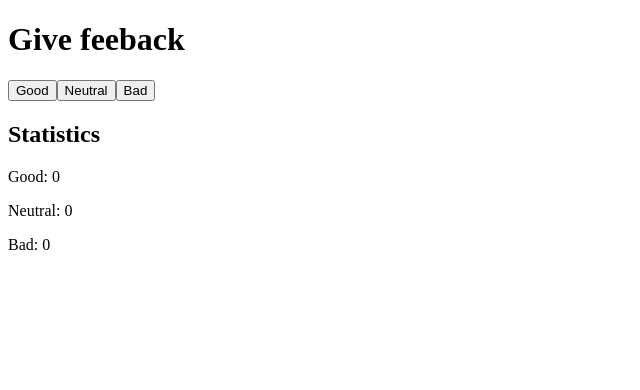
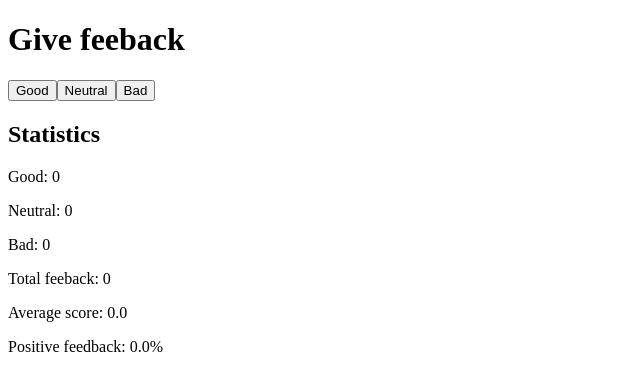
Before and after one commit to Mustafa-Lutaaya/FullStack-Open1, a React (Vite) app: page / in a window 1280 px wide. Shown: the top 390 px of the page, without its empty margins (0-640 px from the left). Built offline with nearby package versions, Linux system fonts and the light colour scheme.

Commit message:
Exercise 1.7 Step 2

```diff
--- a/src/App.jsx
+++ b/src/App.jsx
@@ -8,6 +8,10 @@ const App = () => {
 const handleGoodClick = () => setGood(good + 1);
 const handleNeutralClick = () => setNeutral(neutral + 1);
 const handleBadClick = () => setBad(bad + 1);
+
+const totalFeedback = good + neutral + bad;
+const averageScore = totalFeedback > 0 ? (good - bad) / totalFeedback : 0;
+const positivePercentage = totalFeedback > 0 ? (good / totalFeedback) * 100 : 0;
 
 return (
   <div>
@@ -20,6 +24,9 @@ return (
     <p>Good: {good}</p>
     <p>Neutral: {neutral}</p>
     <p>Bad: {bad}</p>
+    <p>Total feeback: {totalFeedback}</p>
+    <p>Average score: {averageScore.toFixed(1)}</p>
+    <p>Positive feedback: {positivePercentage.toFixed(1)}%</p>
   </div>
   );
 };
```
